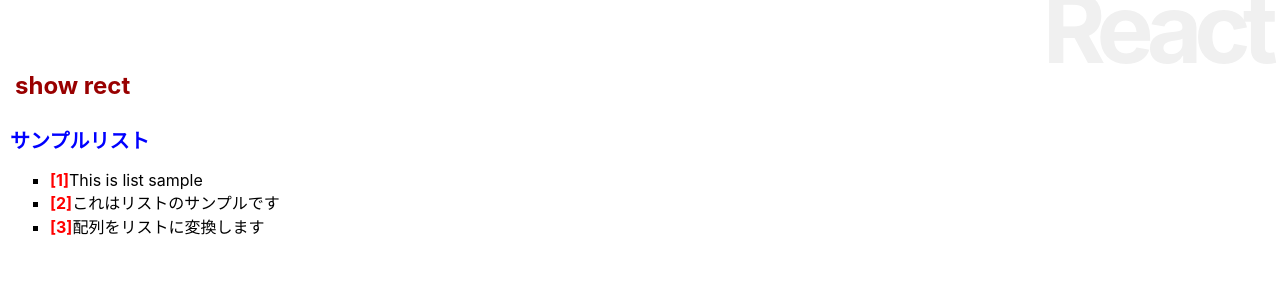
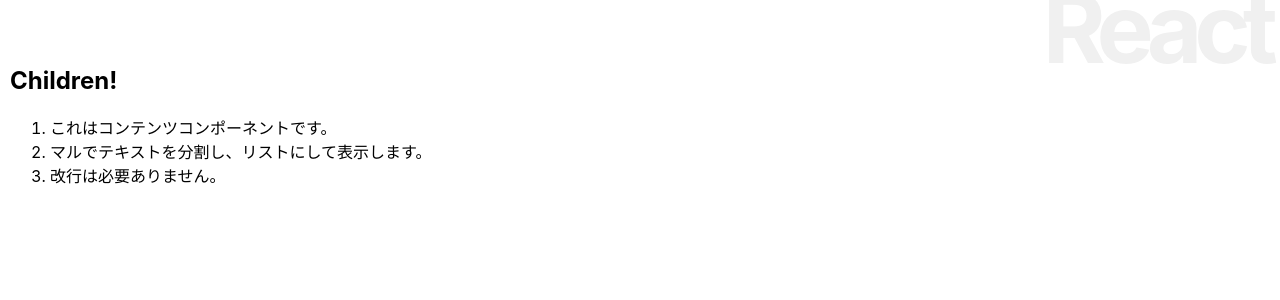
Before and after one commit to Popo1173/react-review, a React (Create React App) app in the folder react_app/: page / in a window 1280 px wide. Shown: the top 300 px of the page. Built offline with nearby package versions, Linux system fonts and the light colour scheme.

Commit message:
map配列復習

```diff
--- a/react_app/src/App.js
+++ b/react_app/src/App.js
@@ -5,12 +5,8 @@
 
 //表示するコンポーネント
 class App extends Component {
-  //配列
-  data = [
-    "This is list sample",
-    "これはリストのサンプルです",
-    "配列をリストに変換します"
-  ];
+  input = '';
+
   //スタイル
   msgStyle = {
     fontSize: "24px",
@@ -18,69 +14,67 @@
     margin: "20px 0px",
     padding: "5px"
   }
-  //dataプロパティをlistステートで管理
   constructor(props){
     super(props);
     this.state = {
-      list:this.data
+      message: 'type your name:'
     };
+    this.doChange = this.doChange.bind(this);
+    this.doSubmit = this.doSubmit.bind(this);
+  }
+
+  doChange(event) {
+    this.input = event.target.value;
+  }
+
+  doSubmit(event) {
+    this.setState({
+      message: 'Hello. ' + this.input + '!!'
+    });
+    event.preventDefault();
   }
   //レンダリング
   render() {
     return  <div>
       <h1>React</h1>
-      <h2 style={this.msgStyle}>show rect</h2>
-      {/* /ListComponentにtitleを引数として渡す/ */}
-      <List title="サンプルリスト" data={this.data} />
+      <Message title="Children!">
+        これはコンテンツコンポーネントです。
+        マルでテキストを分割し、リストにして表示します。
+        改行は必要ありません。
+      </Message>
     </div>;
   }
 }
 
-//リスト全体をまとめて表示するComponent
-class List extends Component {
-  number = 1;
-  title = {
-    fontSize: "20px",
-    fontWeight: "bold",
-    color: "blue"
-  };
-  render() {
-    let data = this.props.data;
-    return (
-      <div>
-        <p style={this.title}>{this.props.title}</p>
-        <ul>
-          {/* map関数でdata配列を繰り返す */}
-          {data.map((item)=>
-            // ItemComponentでnumber属性に番号（nmuber=1）、valueに配列の中身（テキスト）を指定
-            <Item number={this.number++} value={item} key={this.number} />
-          )}
-        </ul>
-      </div>
-    );
-  }
-}
-
-//リストの各項目を表示するComponent
-class Item extends Component {
+class Message extends Component {
   li = {
-    listStyleType: "square",
     fontSize: "16px",
     color: "#06",
     margin: "0px",
     padding: "0px"
   }
-  num = {
-    fontWeight: "bold",
-    color: "red"
-  }
   render() {
-    return (
-      <li style={this.li}>
-        <span style={this.num}>[{this.props.number}]</span>
-        {this.props.value}
-      </li>
-    );
+    //Messageコンポーネントの中に書かれているテキストを取り出す
+    let content = this.props.children;
+    //テキストを「。」で区切る
+    let arr = content.split('。');
+    //区切ったテキストを入れる配列を作る
+    let arr2 = [];
+    //ループさせる　arr配列の値の数までループする
+    for(let i = 0; i < arr.length; i++){
+      //trim()でスペースを削除してarr2配列に値を格納
+      if(arr[i].trim() !=''){
+        arr2.push(arr[i])
+      }
+    }
+    //変数listにarr2配列を新しい配列に入れる
+    let list = arr2.map((value,key)=>(
+      <li style={this.li} key={key}>{value}。</li>)
+      );
+      return <div>
+        <h2>{this.props.title}</h2>
+        <ol>{list}</ol>
+      </div>
   }
 }
 export default App;
```
